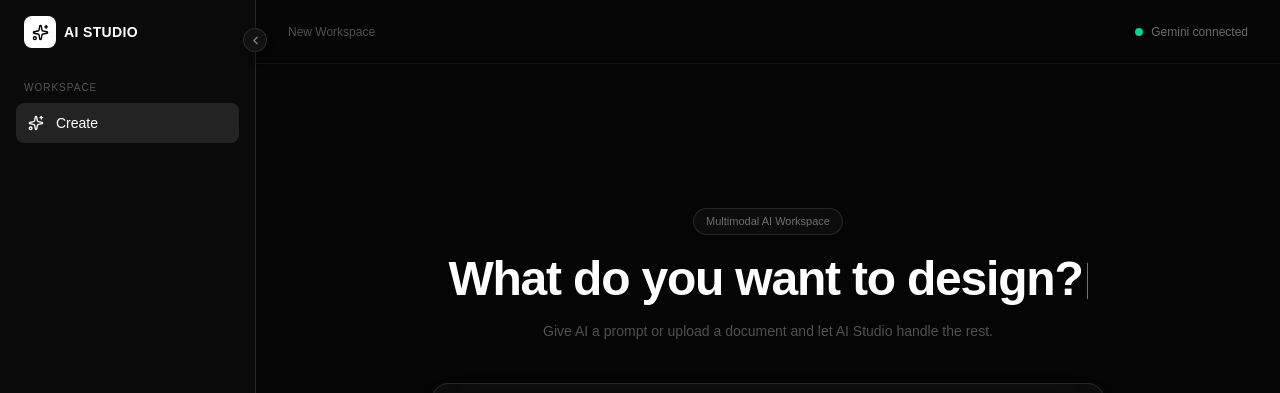
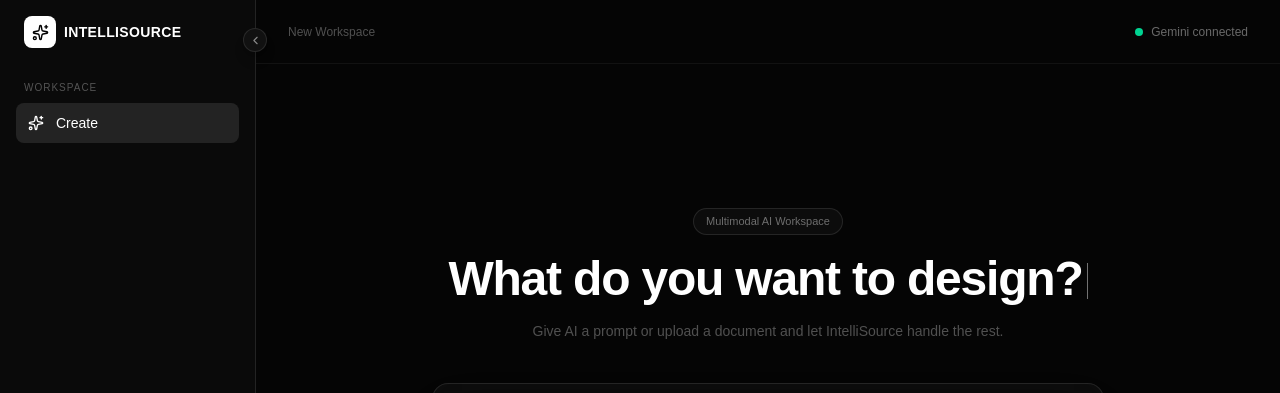
Before and after one commit to Abhishek-Choudhary7306/xor, a Next.js app: page / in a window 1280 px wide. Shown: the top 393 px of the page. Built offline with nearby package versions, Linux system fonts and the light colour scheme.

Commit message:
IntelliSource v1

```diff
--- a/app/layout.tsx
+++ b/app/layout.tsx
@@ -1,5 +1,7 @@
 import type { Metadata } from "next";
+
 import { Geist, Geist_Mono } from "next/font/google";
+
 import "./globals.css";
 
 const geistSans = Geist({
@@ -13,8 +15,8 @@ const geistMono = Geist_Mono({
 });
 
 export const metadata: Metadata = {
-  title: "Create Next App",
-  description: "Generated by create next app",
+  title: "IntelliSource",
+  description: "IntelliSource — Multimodal AI Workspace",
 };
 
 export default function RootLayout({ children }: LayoutProps<"/">) {
--- a/app/page.tsx
+++ b/app/page.tsx
@@ -65,10 +65,6 @@ export default function Home() {
   const [specializedData, setSpecializedData] =
     useState<SpecializedData | null>(null);
 
-  /* =========================================================
-     TYPEWRITER HERO
-     ========================================================= */
-
   const [typingText, setTypingText] =
     useState("");
 
@@ -129,10 +125,6 @@ export default function Home() {
     typingIndex,
     isDeleting,
   ]);
-
-  /* =========================================================
-     INTRO ANIMATION
-     ========================================================= */
 
   useEffect(() => {
     if (!root.current) return;
@@ -198,10 +190,6 @@ export default function Home() {
       scope.current?.revert();
   }, []);
 
-  /* =========================================================
-     CLEANUP
-     ========================================================= */
-
   const clearDownload = () => {
     if (downloadUrl) {
       URL.revokeObjectURL(downloadUrl);
@@ -216,10 +204,6 @@ export default function Home() {
     setSpecializedData(null);
   };
 
-  /* =========================================================
-     GENERATED IMAGE
-     ========================================================= */
-
   const handleImageGenerated = (
     image: string
   ) => {
@@ -231,10 +215,6 @@ export default function Home() {
     clearDownload();
     clearSpecialized();
   };
-
-  /* =========================================================
-     GENERATED VIDEO
-     ========================================================= */
 
   const handleVideoGenerated = (
     video: string
@@ -248,16 +228,6 @@ export default function Home() {
     clearSpecialized();
   };
 
-  /* =========================================================
-     GENERATED INFOGRAPHIC
-
-     PromptBox
-        ↓
-     /api/infographic
-        ↓
-     Gemini + Cloudflare FLUX
-     ========================================================= */
-
   const handleInfographicGenerated = (
     infographic: string
   ) => {
@@ -270,18 +240,6 @@ export default function Home() {
     clearDownload();
     clearSpecialized();
   };
-
-  /* =========================================================
-     SPECIALIZED RESPONSE
-
-     PromptBox
-        ↓
-     /api/specialized
-        ↓
-     Gemini
-
-     There is NO orchestrator involved.
-     ========================================================= */
 
   const handleSpecializedGenerated = (
     type: SpecializedType,
@@ -301,10 +259,6 @@ export default function Home() {
     clearDownload();
   };
 
-  /* =========================================================
-     MAIN SUBMIT FLOW
-     ========================================================= */
-
   const handleSubmit = async (
     prompt: string,
     file?: File
@@ -320,13 +274,6 @@ export default function Home() {
     clearSpecialized();
 
     try {
-      /* =====================================================
-         PDF ATTACHED
-
-         Direct PDF chat.
-         NO ORCHESTRATOR.
-         ===================================================== */
-
       if (file) {
         const formData = new FormData();
 
@@ -367,12 +314,6 @@ export default function Home() {
         return;
       }
 
-      /* =====================================================
-         NORMAL PROMPT
-
-         Prompt → Orchestrator
-         ===================================================== */
-
       const orchestratorResponse =
         await fetch(
           "/api/orchestrate",
@@ -402,10 +343,6 @@ export default function Home() {
         "Detected intent:",
         orchestratorData.intent
       );
-
-      /* =====================================================
-         PPT
-         ===================================================== */
 
       if (
         orchestratorData.intent ===
@@ -455,10 +392,6 @@ export default function Home() {
         return;
       }
 
-      /* =====================================================
-         PDF
-         ===================================================== */
-
       if (
         orchestratorData.intent ===
         "pdf"
@@ -506,10 +439,6 @@ export default function Home() {
 
         return;
       }
-
-      /* =====================================================
-         CHAT
-         ===================================================== */
 
       if (
         orchestratorData.intent ===
@@ -564,23 +493,15 @@ export default function Home() {
     }
   };
 
-  /* =========================================================
-     DOWNLOAD
-     ========================================================= */
-
   const fileName =
     downloadType === "pdf"
-      ? "ai-studio-document.pdf"
-      : "ai-studio-presentation.pptx";
+      ? "intellisource-document.pdf"
+      : "intellisource-presentation.pptx";
 
   const downloadLabel =
     downloadType === "pdf"
       ? "Download PDF"
       : "Download PowerPoint";
-
-  /* =========================================================
-     PAGE
-     ========================================================= */
 
   return (
     <main
@@ -590,10 +511,6 @@ export default function Home() {
       <Sidebar />
 
       <section className="relative flex flex-1 flex-col">
-        {/* ===================================================
-            HEADER
-            =================================================== */}
-
         <header
           data-animate="header"
           className="flex h-16 items-center justify-between border-b border-white/5 px-8"
@@ -614,15 +531,7 @@ export default function Home() {
           </div>
         </header>
 
-        {/* ===================================================
-            CONTENT
-            =================================================== */}
-
         <div className="flex flex-1 flex-col items-center px-6 py-16">
-          {/* =================================================
-              HERO
-              ================================================= */}
-
           {!output &&
             !downloadUrl &&
             !generatedImage &&
@@ -647,15 +556,11 @@ export default function Home() {
 
                 <p className="mx-auto mt-4 max-w-lg text-sm leading-6 text-white/30">
                   Give AI a prompt or upload
-                  a document and let AI Studio
+                  a document and let IntelliSource
                   handle the rest.
                 </p>
               </div>
             )}
-
-          {/* =================================================
-              PROMPT BOX
-              ================================================= */}
 
           <div
             data-animate="prompt"
@@ -679,10 +584,6 @@ export default function Home() {
             />
           </div>
 
-          {/* =================================================
-              GENERATED IMAGE
-              ================================================= */}
-
           {generatedImage && (
             <div className="mt-8 w-full max-w-3xl overflow-hidden rounded-2xl border border-white/10 bg-white/[0.03]">
               <img
@@ -692,10 +593,6 @@ export default function Home() {
               />
             </div>
           )}
-
-          {/* =================================================
-              GENERATED INFOGRAPHIC
-              ================================================= */}
 
           {generatedInfographic && (
             <div className="mt-8 w-full max-w-4xl overflow-hidden rounded-2xl border border-white/10 bg-white/[0.03]">
@@ -719,10 +616,6 @@ export default function Home() {
             </div>
           )}
 
-          {/* =================================================
-              GENERATED VIDEO
-              ================================================= */}
-
           {generatedVideo && (
             <div className="mt-8 w-full max-w-3xl overflow-hidden rounded-2xl border border-white/10 bg-white/[0.03]">
               <video
@@ -734,10 +627,6 @@ export default function Home() {
             </div>
           )}
 
-          {/* =================================================
-              SPECIALIZED STRUCTURED OUTPUT
-              ================================================= */}
-
           {specializedData &&
             specializedType && (
               <SpecializedOutput
@@ -745,10 +634,6 @@ export default function Home() {
                 data={specializedData}
               />
             )}
-
-          {/* =================================================
-              NORMAL OUTPUT
-              ================================================= */}
 
           <OutputPanel
             output={output}
@@ -761,10 +646,6 @@ export default function Home() {
     </main>
   );
 }
-
-/* =========================================================
-   SPECIALIZED OUTPUT
-   ========================================================= */
 
 function SpecializedOutput({
   type,
@@ -787,10 +668,6 @@ function SpecializedOutput({
     <AdvisoryOutput data={data} />
   );
 }
-
-/* =========================================================
-   LINKEDIN
-   ========================================================= */
 
 function LinkedInOutput({
   data,
@@ -867,10 +744,6 @@ function LinkedInOutput({
     </div>
   );
 }
-
-/* =========================================================
-   X
-   ========================================================= */
 
 function XOutput({
   data,
@@ -973,10 +846,6 @@ function XOutput({
   );
 }
 
-/* =========================================================
-   ADVISORY
-   ========================================================= */
-
 function AdvisoryOutput({
   data,
 }: {
@@ -1039,10 +908,6 @@ function AdvisoryOutput({
     </div>
   );
 }
-
-/* =========================================================
-   REUSABLE OUTPUT UI
-   ========================================================= */
 
 function OutputSection({
   label,
--- a/components/Sidebar.tsx
+++ b/components/Sidebar.tsx
@@ -8,8 +8,7 @@ import {
 import { useState } from "react";
 
 export default function Sidebar() {
-  const [collapsed, setCollapsed] =
-    useState(false);
+  const [collapsed, setCollapsed] = useState(false);
 
   return (
     <aside
@@ -18,12 +17,9 @@ export default function Sidebar() {
         collapsed ? "w-[76px]" : "w-64"
       }`}
     >
-      {/* Logo */}
       <div
         className={`mb-8 flex items-center ${
-          collapsed
-            ? "justify-center"
-            : "gap-2 px-2"
+          collapsed ? "justify-center" : "gap-2 px-2"
         }`}
       >
         <div className="flex h-8 w-8 shrink-0 items-center justify-center rounded-lg bg-white text-black">
@@ -32,12 +28,11 @@ export default function Sidebar() {
 
         {!collapsed && (
           <span className="whitespace-nowrap text-sm font-semibold tracking-wide">
-            AI STUDIO
+            INTELLISOURCE
           </span>
         )}
       </div>
 
-      {/* Workspace */}
       <div className="space-y-1">
         {!collapsed && (
           <p className="mb-2 px-2 text-[10px] font-medium uppercase tracking-widest text-white/30">
@@ -51,11 +46,7 @@ export default function Sidebar() {
               ? "w-full justify-center"
               : "w-full gap-3 px-3"
           }`}
-          title={
-            collapsed
-              ? "Create"
-              : undefined
-          }
+          title={collapsed ? "Create" : undefined}
         >
           <Sparkles size={16} />
 
@@ -67,25 +58,12 @@ export default function Sidebar() {
         </div>
       </div>
 
-      {/* Collapse Button */}
       <button
         type="button"
-        onClick={() =>
-          setCollapsed(
-            (value) => !value
-          )
-        }
+        onClick={() => setCollapsed((value) => !value)}
         className="absolute -right-3 top-7 z-20 flex h-6 w-6 items-center justify-center rounded-full border border-white/10 bg-[#111111] text-white/50 shadow-lg transition hover:bg-white hover:text-black"
-        title={
-          collapsed
-            ? "Expand sidebar"
-            : "Collapse sidebar"
-        }
-        aria-label={
-          collapsed
-            ? "Expand sidebar"
-            : "Collapse sidebar"
-        }
+        title={collapsed ? "Expand sidebar" : "Collapse sidebar"}
+        aria-label={collapsed ? "Expand sidebar" : "Collapse sidebar"}
       >
         {collapsed ? (
           <ChevronRight size={13} />
@@ -94,17 +72,12 @@ export default function Sidebar() {
         )}
       </button>
 
-      {/* Bottom */}
       <div
         className={`mt-auto text-xs text-white/20 ${
-          collapsed
-            ? "text-center"
-            : "px-2"
+          collapsed ? "text-center" : "px-2"
         }`}
       >
-        {collapsed
-          ? "v0.1"
-          : "Prototype v0.1"}
+        {collapsed ? "v0.1" : "Prototype v0.1"}
       </div>
     </aside>
   );
--- a/package.json
+++ b/package.json
@@ -1,5 +1,5 @@
 {
-  "name": "ai-studio",
+  "name": "intellisource",
   "version": "0.1.0",
   "private": true,
   "scripts": {
```
Also changed, not shown: 1 other file (tests, documents, lock files or other folders).
